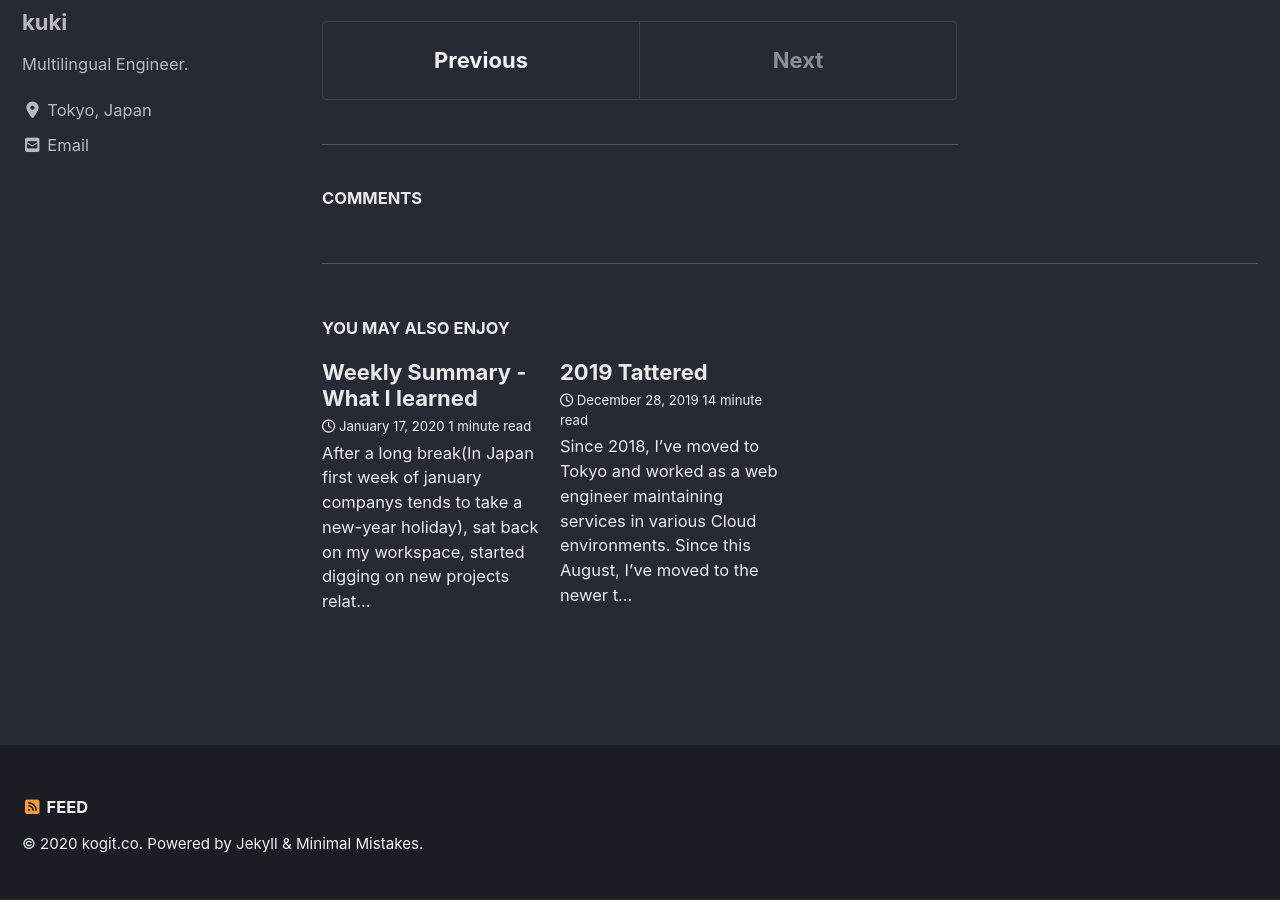
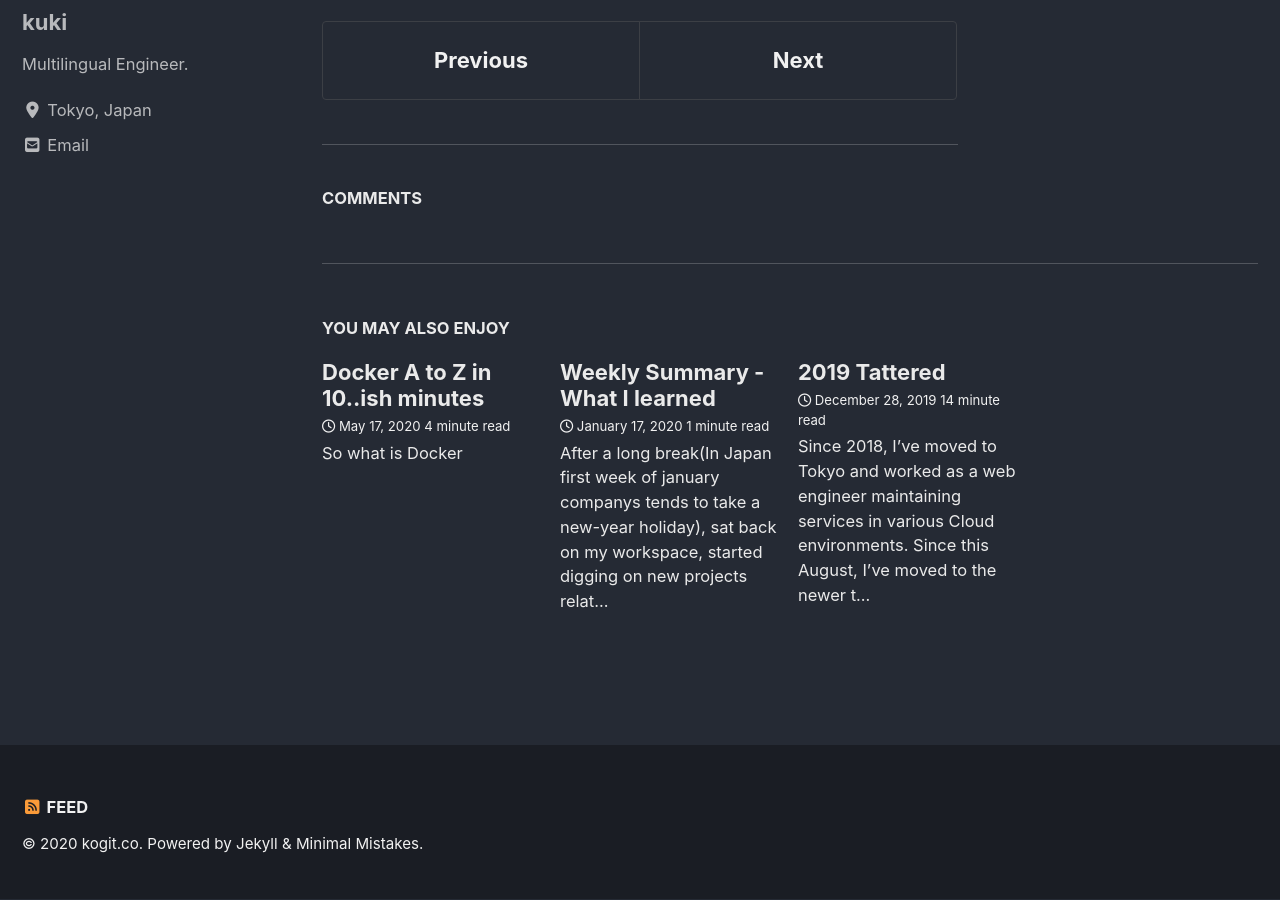
Before and after one commit to bkko79/bkko79.github.io, a Jekyll site: the page built from _posts/2020-05-03-weekly-summary.md, in a window 1280 px wide and 900 px high, scrolled down 3187 px. Built offline with Jekyll 4.4.1, drawn with Linux system fonts in a browser that asks for light colours; cached includes are drawn as plain includes; nearby versions of some CDN libraries; comment, search, counter and statistics services are not loaded; part of the change alters nothing that is shown.

Commit message:
new post: whats docker

````diff
--- /dev/null
+++ b/_posts/2020-05-07-whats-docker.md
@@ -0,0 +1,94 @@
+---
+title: "Docker A to Z in 10..ish minutes"
+date: 2020-05-18 00:18:30 +0900
+categories: Knowledges
+comments: true
+---
+## So what is Docker
+
+What is Docker in one line? It is an Application-level software that allows Container Process to virtualize environment above host OS. If you're not keen on any of words in description, I will explain each of them.
+
+## Container; _chroot on steroids_
+
+So, what is _Container_? Before Container, _Virtualization_ software installed OS above _virtualized hardware_ to create new environment. That's a hell of cost in both time and space to emulate thousands of it. But Container took the other path. It is thinner layer of virtualization, _admitting that OS already exists_. It uses the same HOST OS' Kernel ABI(Binary Interface), so doesn't need to install whole new guest OS. (That is the only thing you have to remember.)
+
+In 1995, [Solaris Container][solaris] brought a word _Container_ over the computation industry for the first time. Briefly, it enlightened the world with its broad concept of thinner virtualization, isolating process with chroot and _zones_([LXC][LXC] took it and evolved into _namespaces_), which became a fundamental concept for Docker.
+
+Chroot only allowed user to isolate certain directory and to look like a root directory, but Solaris Container took whole another level to create isolated environment. (that's why it was called _chroot on steroid_.) LXC took the concept, and developed it as a Linux application.
+
+![LXC](/assets/img/containers.png)
+
+Docker was built in Linux environment with the container runtime: LXC, but now the Container runtime is replaced with runC. But it is still the same thing. It looks like a virtual environment, but it is just a process that imitates it.
+
+## Not a machine, it's just one of _proc_
+
+If you're familiar with VMware, Vagrant and others, this is the point where you get confused. But it is _not_ a different machine at all. Everything is running on Host OS.
+
+Proof 1. We don't need and OS installation iso file, which weighs hundreds of megabytes. Docker hub provides official _images_ which imitates the environment.
+
+Proof 2. It is much faster than launching a VM. (Milliseconds level of performance)
+
+Proof 3. Guest OS' File system is separated into designated directory, and you can access it from HOST OS' file system easily. (Which is controversially critical.)
+
+Here's a [great article][jvns] about Docker's _proc_ characteristics.
+
+## Pros and Cons
+
+### Pros
+
+1. Faster than VM.
+2. You don't need Guest OS. Less memory consumption and better disk management.
+
+### Cons
+
+1. Vague layer of isolation & limitation.
+2. Union File system performance is still limited.
+3. Each Kernel's limitation becomes Docker's limitation (Linux cannot execute Windows 10 based image).
+4. Higher level of abstraction in Network layer.
+
+It is not only Docker's case but inherent limit for thinner layer of isolation.
+
+## So, what is Layer
+
+![Demystifying](/assets/img/Demystifying-containers_image1.png)
+
+Think about Version Control system. Everything is _layered_. Then, what is layer in Docker Container? It is a _container layer wrapping image layers_ that allows you to launch it as one process in OS.
+
+Each image become a layer which contains _diff_ results that built over original image. That customized image with thousands of layers are wrapped by Container layer.
+
+```shell
+FROM ubuntu:18.04
+COPY . /app
+RUN make /app
+CMD python /app/app.py
+```
+
+For example, this dockerfile overrides original ubuntu layer and make a new image that contains its own application. If you don't get it, you should try to make a [_dockerfile_][dockerfile] to understand what I mean.
+
+## How Docker communicates
+
+After we deploy a container with any application, we need to attach network to serve it. As I explained earlier, everything is running in Host OS, logically isolated process, therefore any lower level of Network configuration that were available in Linux might not be an option here.
+
+As I mentioned earlier about higher level of abstraction in Network, Docker has few Network presets that user can choose while they launch container:
+
+1. bridge(default): Containers linked to bridge-network.
+2. Host: It is bound directly to host port.
+3. Overlay: Presets for Docker Swarm Orchestration with ingress & gwbridge rule.
+4. Macvlan: Each container gets virtual MAC Address for specific macvlan networks.
+
+## Too many containers to launch? _docker-compose_
+
+Almost done. If you're aware of [microservice architecture][microservice], you would notice that an application is consist of more than one container that communicates each other. Launching all these stacked containers is very time-consuming job, therefore docker-compose file written in yaml allows administrator to deploy multi container application.
+
+## Closing
+
+Not just a environment, I've been using docker in different ways like: Using centOS image to build a rpm file from ubuntu. I just mount rpm spec files over centOS container, and send specific CMD lines to run _spectool, rpm-sign, createrepo_ and other tools to build a package file.
+
+In this way I can save my time installing whole centOS VM. Docker just became a wonderful command line tool.
+
+[solaris]: https://en.wikipedia.org/wiki/Solaris_Containers
+[LXC]: https://en.wikipedia.org/wiki/LXC
+[chroot]: https://en.wikipedia.org/wiki/Chroot
+[jvns]: https://jvns.ca/blog/2020/04/29/why-strace-doesnt-work-in-docker/
+[dockerfile]: https://docs.docker.com/develop/develop-images/dockerfile_best-practices/
+[microservice]: https://microservices.io/
````
Also changed, not shown: _posts/2020-05-03-weekly-summary.md (line endings or trailing spaces), assets/img/Demystifying-containers_image1.png (added), assets/img/containers.png (added).
